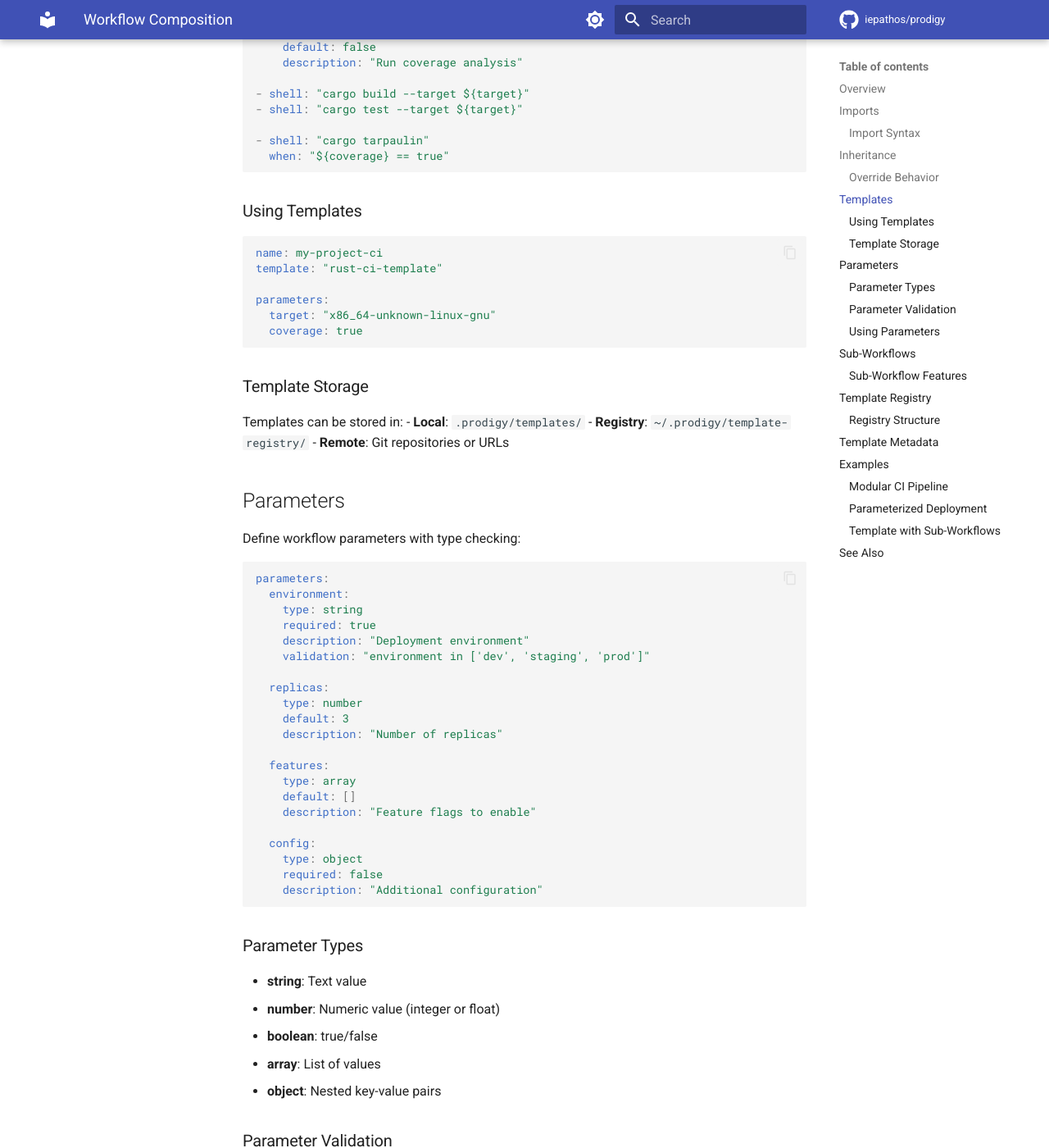
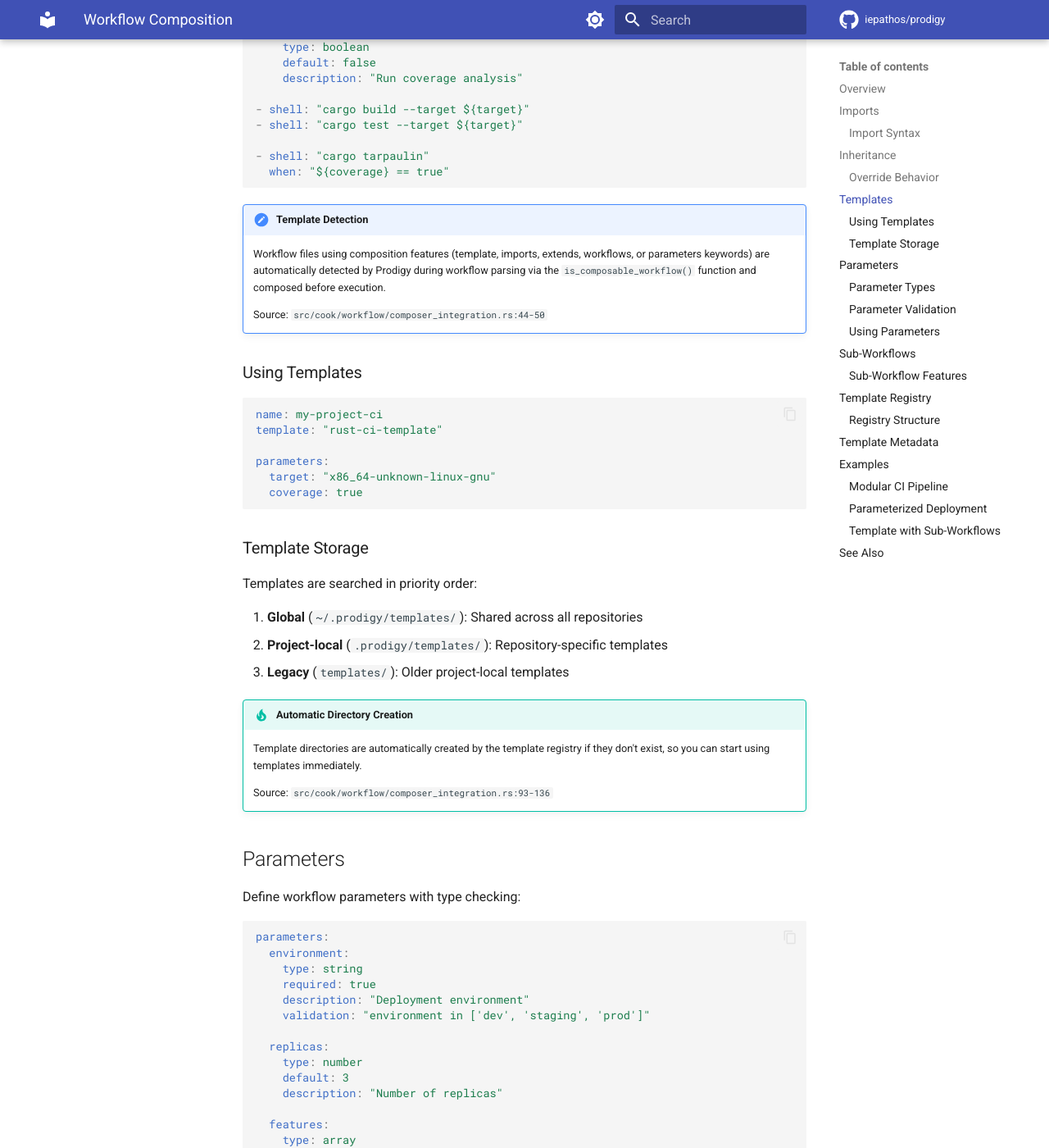
Before and after one commit to iepathos/prodigy, an MkDocs documentation site: the page built from docs/advanced/composition.md, in a window 1280 px wide and 1400 px high, scrolled down 2001 px. Shown: the whole window at 82% size. Built offline with MkDocs 1.6.1 and Material for MkDocs 9.7.7, drawn with Linux system fonts in a browser that asks for light colours; comment, search, counter and statistics services are not loaded; some of the changed text lies outside the part shown.

Commit message:
docs: fix drift in Prodigy page 'Workflow Composition'
Fixed 5 issue(s):
- [high] CLI command syntax does not match actual implementation
- [medium] Found 1 broken internal link
- [low] Template execution mechanism not fully explained
- [low] Missing information about template storage priority order
- [low] Sub-workflow implementation details are incomplete in code

Key changes:
- Updated CLI examples to use 'register' subcommand (not 'add')
- Fixed broken link from '../guides/workflow-templates.md' to '../composition/template-system.md'
- Added note about automatic template detection via is_composable_workflow()
- Documented template storage priority order (global, project-local, legacy)
- Added implementation status warning for sub-workflows
- Added source attributions to all code examples
- Clarified that CLI parameter passing to templates is not yet implemented

Quality improved from 'comprehensive but contains incorrect CLI command syntax and a broken cross-reference link' to expected standard.

````diff
--- a/docs/advanced/composition.md
+++ b/docs/advanced/composition.md
@@ -75,6 +75,7 @@
 Create reusable workflow templates:
 
 ```yaml
+# Source: workflows/example-template.yml
 # template: rust-ci-template
 name: rust-ci
 description: "Standard Rust CI workflow"
@@ -96,6 +97,11 @@
   when: "${coverage} == true"
 ```
 
+!!! note "Template Detection"
+    Workflow files using composition features (template, imports, extends, workflows, or parameters keywords) are automatically detected by Prodigy during workflow parsing via the `is_composable_workflow()` function and composed before execution.
+
+    Source: `src/cook/workflow/composer_integration.rs:44-50`
+
 ### Using Templates
 
 ```yaml
@@ -109,10 +115,16 @@
 
 ### Template Storage
 
-Templates can be stored in:
-- **Local**: `.prodigy/templates/`
-- **Registry**: `~/.prodigy/template-registry/`
-- **Remote**: Git repositories or URLs
+Templates are searched in priority order:
+
+1. **Global** (`~/.prodigy/templates/`): Shared across all repositories
+2. **Project-local** (`.prodigy/templates/`): Repository-specific templates
+3. **Legacy** (`templates/`): Older project-local templates
+
+!!! tip "Automatic Directory Creation"
+    Template directories are automatically created by the template registry if they don't exist, so you can start using templates immediately.
+
+    Source: `src/cook/workflow/composer_integration.rs:93-136`
 
 ## Parameters
 
@@ -212,20 +224,27 @@
 - Result capture and access
 - Conditional execution
 
+!!! warning "Implementation Status"
+    Sub-workflow execution is currently in development. The data structures and configuration parsing are complete, but the execution integration is still being finalized.
+
+    Source: `src/cook/workflow/composition/sub_workflow.rs`
+
 ## Template Registry
 
 Manage reusable templates centrally:
 
 ```bash
-# Add template to registry
-prodigy template add rust-ci ./templates/rust-ci.yml
+# Source: src/cli/args.rs:831-851, src/cli/router.rs:210-233
+
+# Register template
+prodigy template register ./templates/rust-ci.yml --name rust-ci
 
 # List available templates
 prodigy template list
+```
 
-# Use template from registry
-prodigy run --template rust-ci --param target=x86_64
-```
+!!! note "Template Usage"
+    Templates are used by referencing them in workflow YAML files with the `template:` field, not via CLI flags. CLI-based parameter passing to templates is planned for a future release.
 
 ### Registry Structure
 
@@ -351,4 +370,4 @@
 
 - [Workflow Structure](../workflow-basics/workflow-structure.md) - Basic workflow syntax
 - [Variables](../workflow-basics/variables.md) - Variable system for parameters
-- [Templates Guide](../guides/workflow-templates.md) - Creating and using templates
+- [Template System](../composition/template-system.md) - Creating and using templates
````
